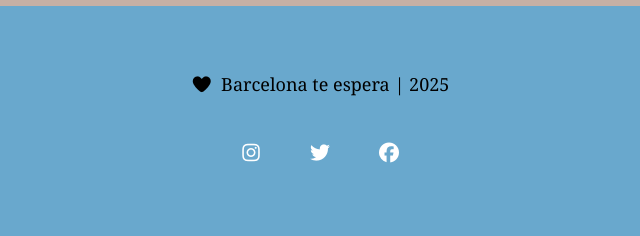
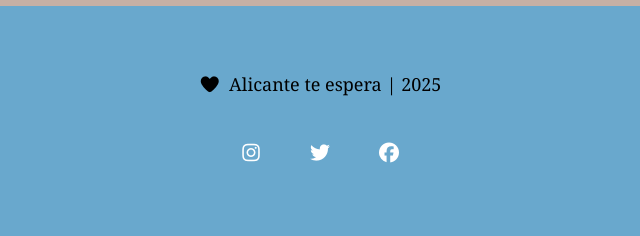
Before and after one commit to PilarLF/proyecto-alicante, a website built with Parcel: page src/index.html in a window 1280 px wide. Shown: the part 2549-2785 px from the top of the page, 320-960 px from the left. Built offline with nearby package versions, Linux system fonts and the light colour scheme.

Commit message:
version del proyecto cambios footer pequeñas modificaciones

```diff
--- a/src/assets/styles/layouts/_nav.scss
+++ b/src/assets/styles/layouts/_nav.scss
@@ -112,7 +112,7 @@
   }
 
   // Responsive - Media query para móviles (hasta 768px)
-  @media (max-width: 768px) {
+  @media (width <= 768px) {
     &__container {
       position: relative;
     }
--- a/src/index.html
+++ b/src/index.html
@@ -165,7 +165,7 @@
         <div class="footer__content">
             <p class="footer__text">
                 <i class="fas fa-heart"></i>
-                Barcelona te espera | 2025
+                Alicante te espera | 2025
             </p>
             <div class="footer__social">
                 <a href="#" class="footer__social-link" aria-label="Instagram">
```
